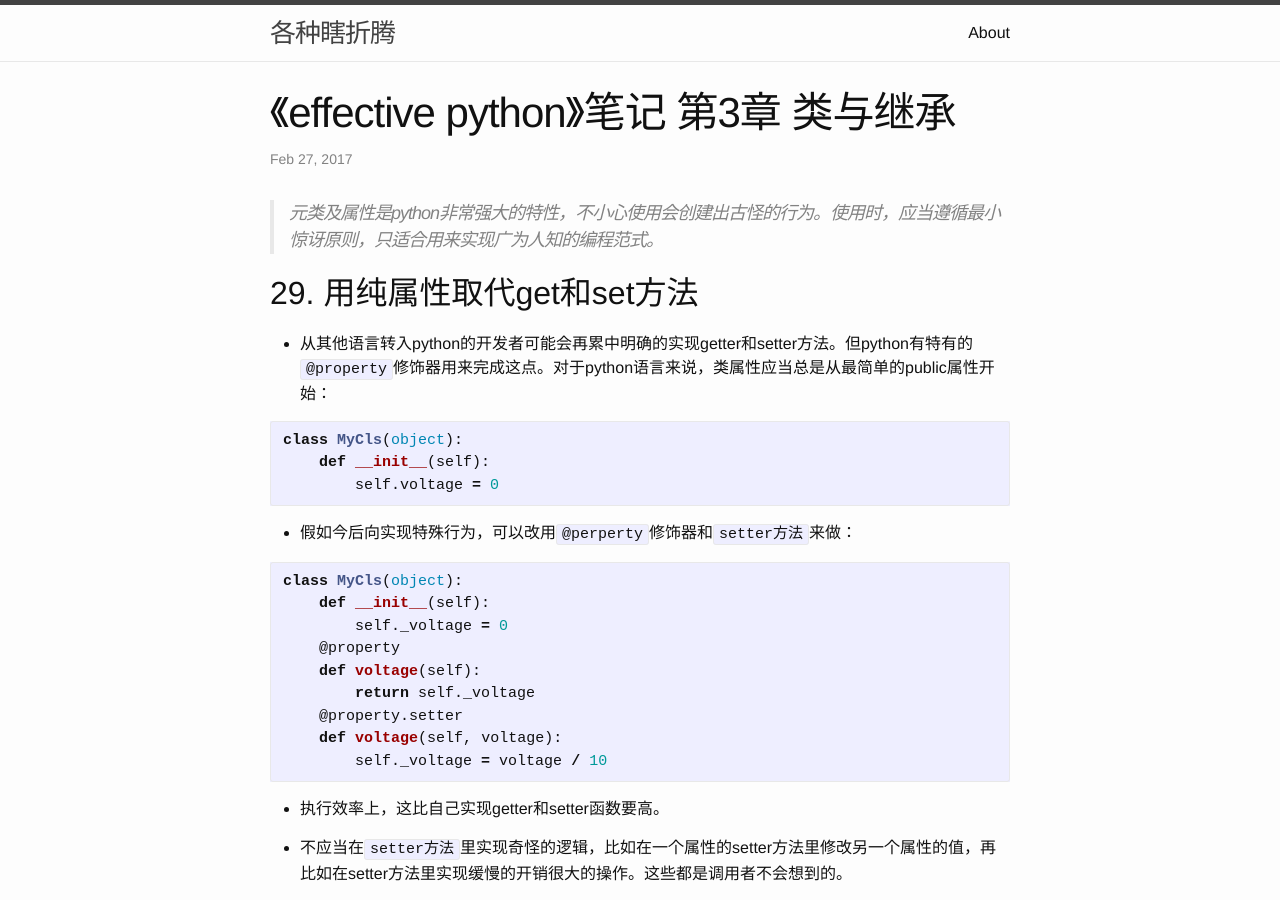
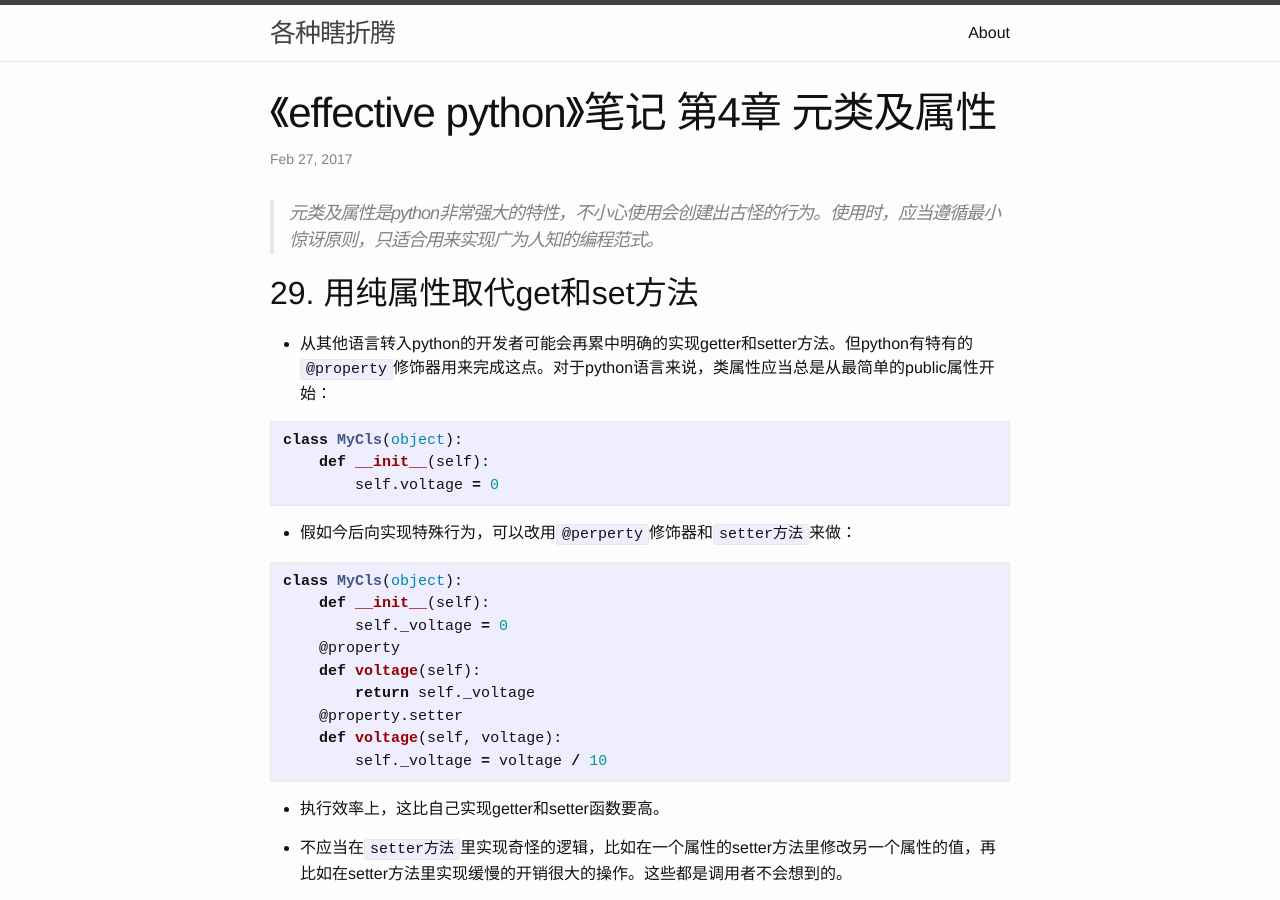
Before and after one commit to echoma/echoma.github.com, a Jekyll site: the page built from _posts/2017-02-27-effective-python-chp04-metaclass.markdown, in a window 1280 px wide and 900 px high. Built offline with Jekyll 4.4.1, drawn with Linux system fonts in a browser that asks for light colours.

Commit message:
effective python 29-35

```diff
--- a/_posts/2017-02-27-effective-python-chp04-metaclass.markdown
+++ b/_posts/2017-02-27-effective-python-chp04-metaclass.markdown
@@ -1,6 +1,6 @@
 ---
 layout: post
-title:  "《effective python》笔记 第3章 类与继承"
+title:  "《effective python》笔记 第4章 元类及属性"
 date:   2017-02-27 19:34:21 +0800
 ---
 
```
